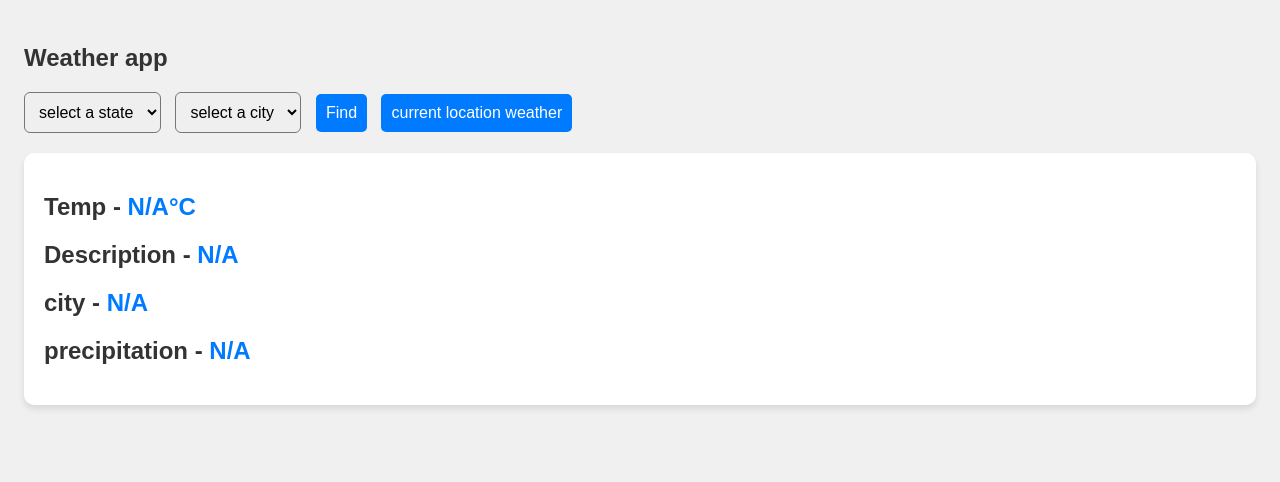
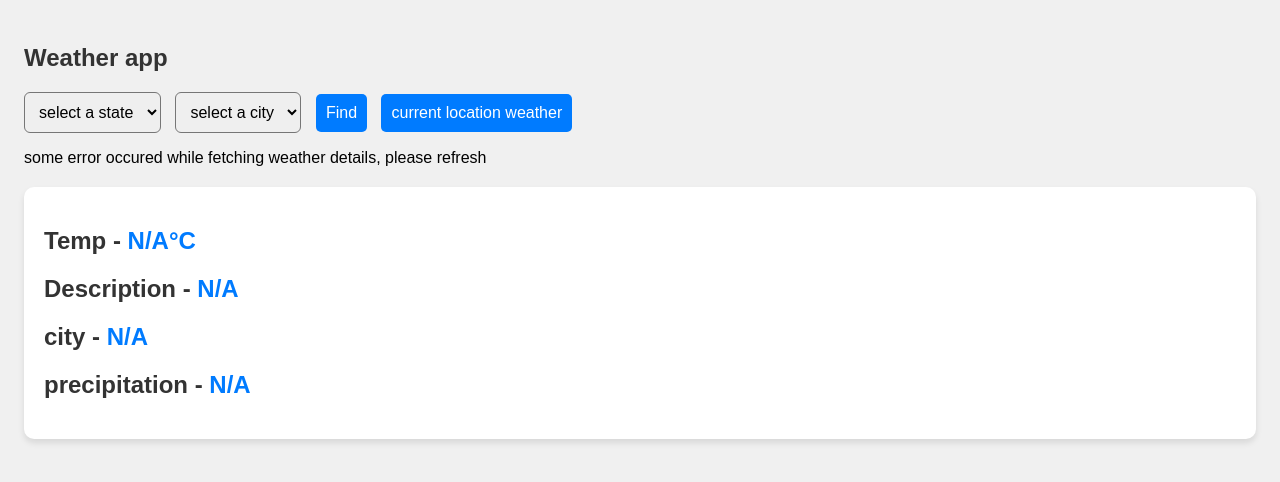
Before and after one commit to shubhamtiwari08/vanilla-js-weather-app, a plain HTML site: page index.html in a window 1280 px wide. Both pictures are taken after a click on the button "Find". Drawn offline with Linux system fonts and the light colour scheme; no server answers.

Commit message:
feat: error messages

```diff
--- a/index.html
+++ b/index.html
@@ -18,6 +18,7 @@
         <button class="get-weather-btn">Find</button>
         <button class="get-current-location">current location weather</button>
     </div>
+    <p class="error"></p>
     <div class="weather-card">
         <h2>Temp - <span class="temp">N/A</span></h2>
         <h2>Description - <span class="desc">N/A</span></h2>
--- a/script.js
+++ b/script.js
@@ -19,6 +19,11 @@ window.onload = function () {
     .then( (data) => data.json() )
     .then((data)=> auth_token = data.auth_token )
     .then(()=> getState())
+    .catch((error)=>{
+        console.log(error)
+        let errorElement = document.querySelector(".error")
+        errorElement.textContent = "some error occured while fetching states, please refresh"
+    })
 };
 
 function getCurrentLocation(){
@@ -63,6 +68,11 @@ const getWeather = (type) =>{
     return fetch(url)
     .then(res => res.json())
     .then(data => fillWeather(data))
+    .catch((error)=>{
+        console.log(error)
+        let errorElement = document.querySelector(".error")
+        errorElement.textContent = "some error occured while fetching weather details, please refresh"
+    })
 }
 
 
```
